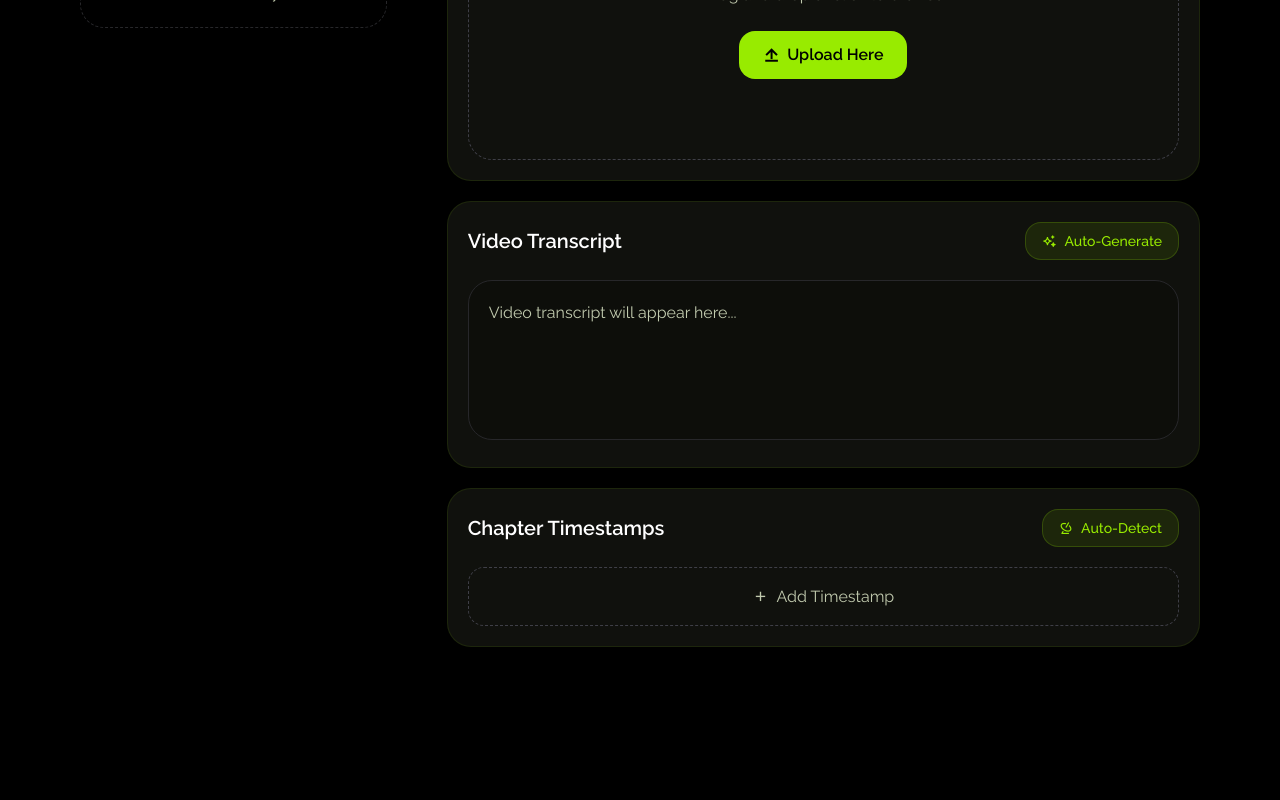
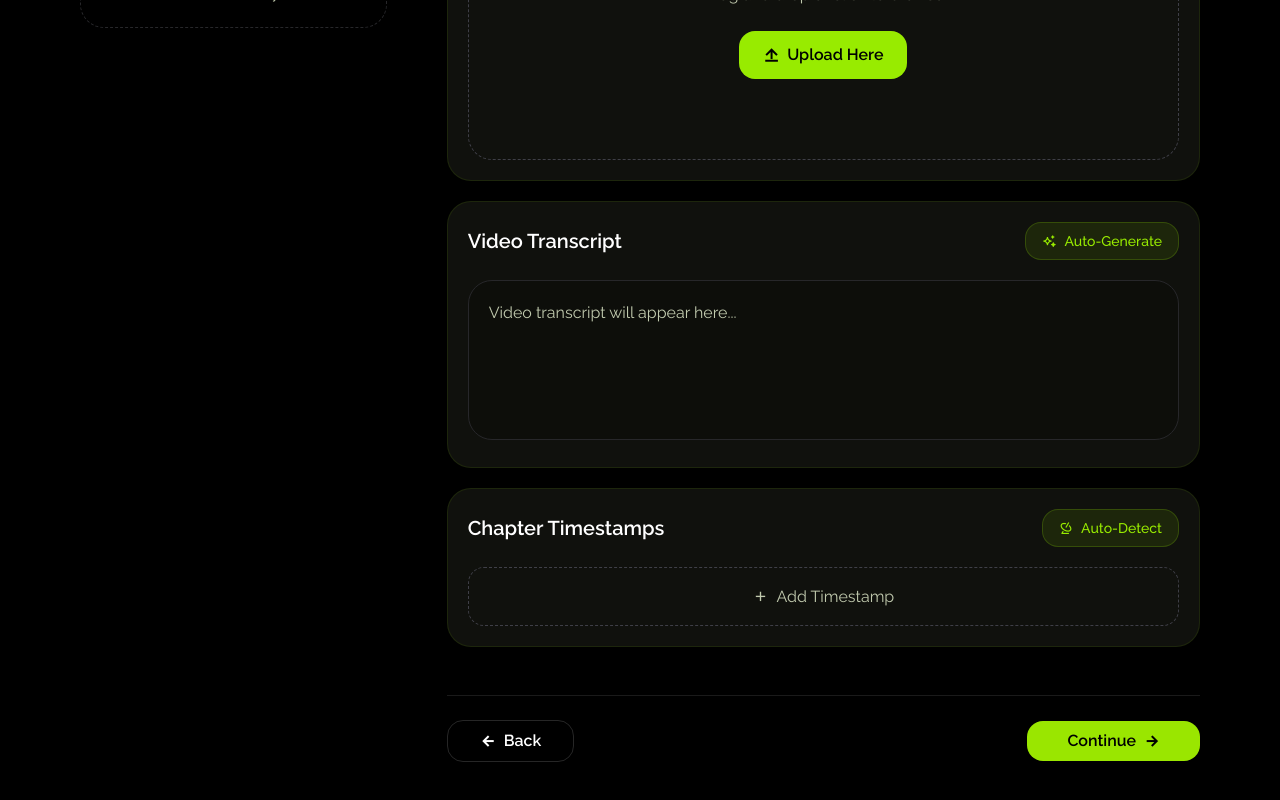
Before and after one commit to bot-rohit/Front-LMS, a Next.js app: page /creators/day_wise in a window 1280 px wide. Shown: the part 948-1748 px from the top of the page. Before the commit the page ends 1635 px from the top, so only its background shows below. Built offline with nearby package versions, Linux system fonts and the light colour scheme.

Commit message:
routes meet 1 changes Fix

```diff
--- a/src/components/create_course/basic/Structure.tsx
+++ b/src/components/create_course/basic/Structure.tsx
@@ -202,7 +202,7 @@ const Structure = () => {
 
                 <div className="flex items-center justify-between border-t border-zinc-800 mt-15 pb-10 pt-6">
 
-                    <button
+                    <Link href={'/creators/dashboard'}
                         className="
                 rounded-2xl border border-zinc-800
                 px-6 py-3 text-card-font
@@ -210,7 +210,7 @@ const Structure = () => {
             "
                     >
                         Back
-                    </button>
+                    </Link>
 
                     <Link href={'/creators/day_wise'}
                         className="
--- a/src/components/create_course/day_wise/Header.tsx
+++ b/src/components/create_course/day_wise/Header.tsx
@@ -5,6 +5,7 @@ import Notes from './Notes';
 import Assign from './Assign';
 import Quiz from './Quiz';
 import Xp from './Xp';
+import Link from 'next/link';
 const tabs = [
     {
         id: "video",
@@ -57,7 +58,7 @@ const Header = () => {
     };
     return (
         <div className="mx-20 mt-10 font-heading relative">
-              <p className='absolute z-1 text-red-given font-bold -top-6'>go in xp for next</p>
+            <p className='absolute z-1 text-red-given font-bold -top-6'>go in xp for next</p>
 
 
             {/* Header */}
@@ -145,9 +146,30 @@ const Header = () => {
             <div className='mb-10'>
 
 
-            {/* Dynamic Component */}
 
-            {renderComponent()}
+
+                {renderComponent()}
+            </div>
+            <div className="mt-12 flex items-center justify-between border-t border-white/10 pt-6 pb-10">
+
+                <Link href={'/creators/basic'}
+                    className="flex items-center gap-2 rounded-2xl border border-white/15
+    px-8 py-2 text-md font-semibold text-white
+    transition-all duration-300 hover:border-lime-400 hover:text-lime-400"
+                >
+                    <i className="ri-arrow-left-line text-md"></i>
+                    Back
+                </Link>
+
+
+                <Link href={'/creators/widgets'}
+                    className="flex items-center gap-2 rounded-2xl bg-lime-400
+    px-10 py-2 text-md font-semibold text-black
+    transition-all duration-300 hover:bg-lime-300"
+                >
+                    Continue
+                    <i className="ri-arrow-right-line text-md"></i>
+                </Link>
             </div>
 
         </div>
```
